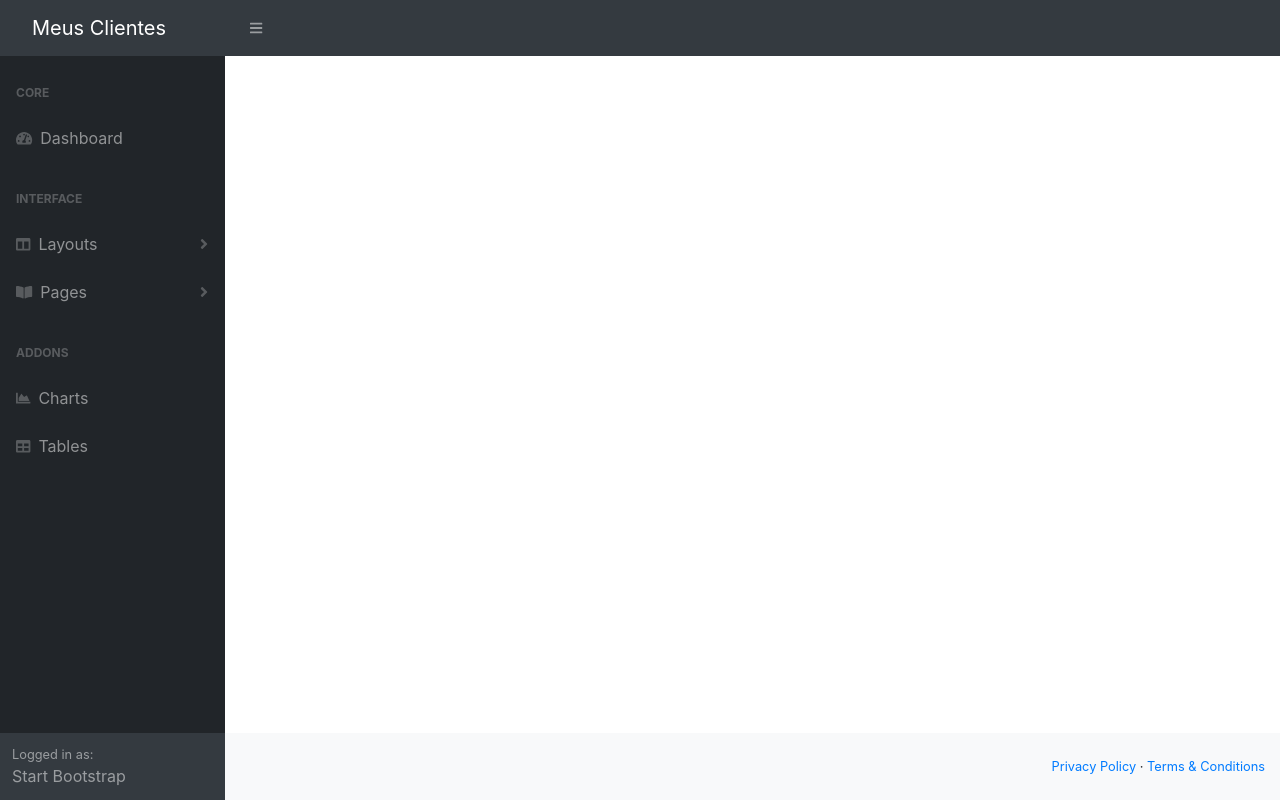
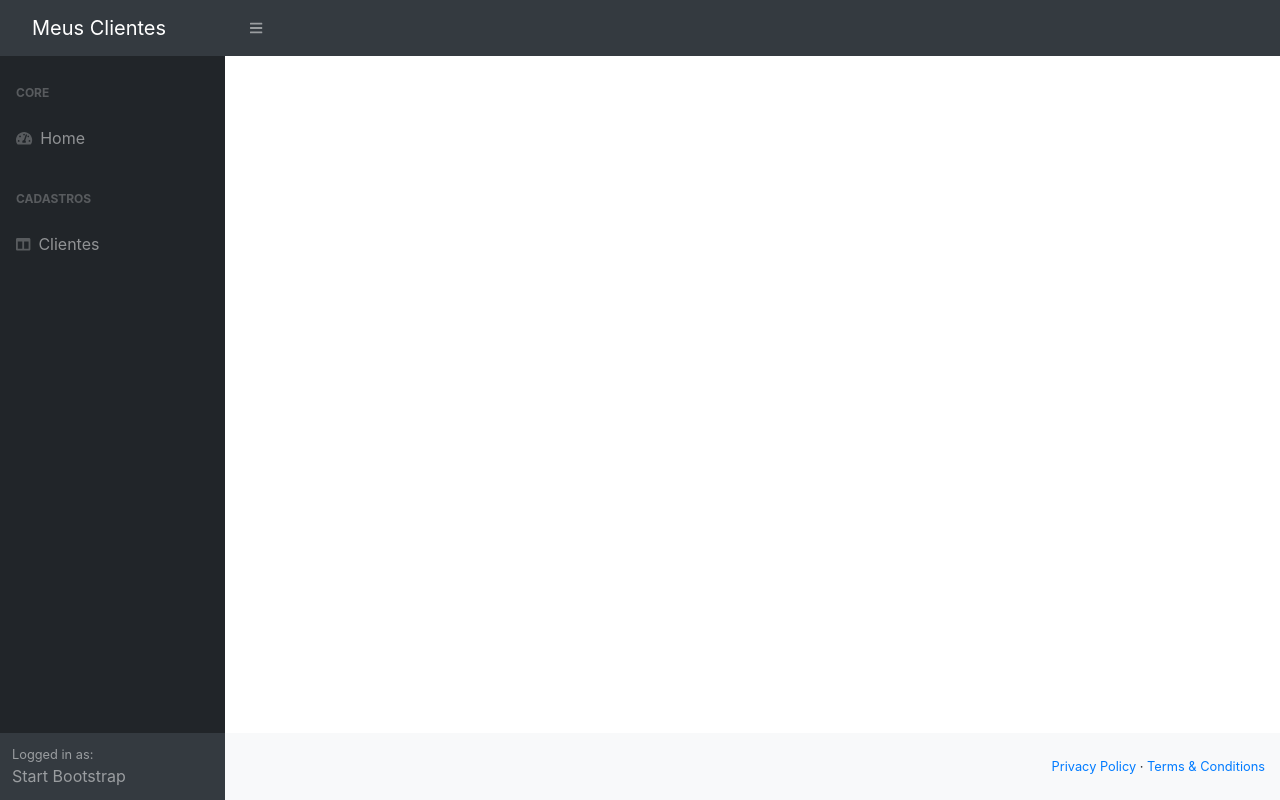
Before and after one commit to arthurBarbosa/clientes-ui-angular, an Angular app: page / in a window 1280 px wide. Built offline with nearby package versions, Linux system fonts and the light colour scheme.

Commit message:
criacao do componente de clientes-form

```diff
--- a/src/app/clientes/clientes-routing.module.ts
+++ b/src/app/clientes/clientes-routing.module.ts
@@ -1,7 +1,11 @@
 import { NgModule } from '@angular/core';
 import { Routes, RouterModule } from '@angular/router';
 
-const routes: Routes = [];
+import { ClientesFormComponent } from './clientes-form/clientes-form.component'
+
+const routes: Routes = [
+  { path: 'clientes-form', component: ClientesFormComponent }
+];
 
 @NgModule({
   imports: [RouterModule.forChild(routes)],
--- a/src/app/template/sidebar/sidebar.component.html
+++ b/src/app/template/sidebar/sidebar.component.html
@@ -3,50 +3,19 @@
         <div class="sb-sidenav-menu">
             <div class="nav">
                 <div class="sb-sidenav-menu-heading">Core</div>
-                <a class="nav-link" href="index.html"
-                    ><div class="sb-nav-link-icon"><i class="fas fa-tachometer-alt"></i></div>
-                    Dashboard</a
-                >
-                <div class="sb-sidenav-menu-heading">Interface</div>
-                <a class="nav-link collapsed" href="#" data-toggle="collapse" data-target="#collapseLayouts" aria-expanded="false" aria-controls="collapseLayouts"
-                    ><div class="sb-nav-link-icon"><i class="fas fa-columns"></i></div>
-                    Layouts
-                    <div class="sb-sidenav-collapse-arrow"><i class="fas fa-angle-down"></i></div
-                ></a>
-                <div class="collapse" id="collapseLayouts" aria-labelledby="headingOne" data-parent="#sidenavAccordion">
-                    <nav class="sb-sidenav-menu-nested nav"><a class="nav-link" href="layout-static.html">Static Navigation</a><a class="nav-link" href="layout-sidenav-light.html">Light Sidenav</a></nav>
-                </div>
-                <a class="nav-link collapsed" href="#" data-toggle="collapse" data-target="#collapsePages" aria-expanded="false" aria-controls="collapsePages"
-                    ><div class="sb-nav-link-icon"><i class="fas fa-book-open"></i></div>
-                    Pages
-                    <div class="sb-sidenav-collapse-arrow"><i class="fas fa-angle-down"></i></div
-                ></a>
-                <div class="collapse" id="collapsePages" aria-labelledby="headingTwo" data-parent="#sidenavAccordion">
-                    <nav class="sb-sidenav-menu-nested nav accordion" id="sidenavAccordionPages">
-                        <a class="nav-link collapsed" href="#" data-toggle="collapse" data-target="#pagesCollapseAuth" aria-expanded="false" aria-controls="pagesCollapseAuth"
-                            >Authentication
-                            <div class="sb-sidenav-collapse-arrow"><i class="fas fa-angle-down"></i></div
-                        ></a>
-                        <div class="collapse" id="pagesCollapseAuth" aria-labelledby="headingOne" data-parent="#sidenavAccordionPages">
-                            <nav class="sb-sidenav-menu-nested nav"><a class="nav-link" href="login.html">Login</a><a class="nav-link" href="register.html">Register</a><a class="nav-link" href="password.html">Forgot Password</a></nav>
-                        </div>
-                        <a class="nav-link collapsed" href="#" data-toggle="collapse" data-target="#pagesCollapseError" aria-expanded="false" aria-controls="pagesCollapseError"
-                            >Error
-                            <div class="sb-sidenav-collapse-arrow"><i class="fas fa-angle-down"></i></div
-                        ></a>
-                        <div class="collapse" id="pagesCollapseError" aria-labelledby="headingOne" data-parent="#sidenavAccordionPages">
-                            <nav class="sb-sidenav-menu-nested nav"><a class="nav-link" href="401.html">401 Page</a><a class="nav-link" href="404.html">404 Page</a><a class="nav-link" href="500.html">500 Page</a></nav>
-                        </div>
-                    </nav>
-                </div>
-                <div class="sb-sidenav-menu-heading">Addons</div>
-                <a class="nav-link" href="charts.html"
-                    ><div class="sb-nav-link-icon"><i class="fas fa-chart-area"></i></div>
-                    Charts</a
-                ><a class="nav-link" href="tables.html"
-                    ><div class="sb-nav-link-icon"><i class="fas fa-table"></i></div>
-                    Tables</a
-                >
+                <a class="nav-link" routerLink="/home">
+                    <div class="sb-nav-link-icon">
+                        <i class="fas fa-tachometer-alt"></i>
+                    </div>
+                    Home
+                </a>
+                <div class="sb-sidenav-menu-heading">Cadastros</div>
+                <a class="nav-link collapsed" routerLink="/clientes-form" data-toggle="collapse" data-target="#collapseLayouts"
+                    aria-expanded="false" aria-controls="collapseLayouts">
+                    <div class="sb-nav-link-icon"><i class="fas fa-columns"></i></div>
+                    Clientes
+
+                </a>
             </div>
         </div>
         <div class="sb-sidenav-footer">
--- a/src/app/template/template.module.ts
+++ b/src/app/template/template.module.ts
@@ -3,13 +3,14 @@
 import { NavbarComponent } from './navbar/navbar.component';
 import { SidebarComponent } from './sidebar/sidebar.component';
 import { FooterComponent } from './footer/footer.component';
-
+import { RouterModule } from '@angular/router';
 
 
 @NgModule({
   declarations: [NavbarComponent, SidebarComponent, FooterComponent],
   imports: [
-    CommonModule
+    CommonModule,
+    RouterModule
   ],
   exports: [NavbarComponent, SidebarComponent,FooterComponent]
 })
```
